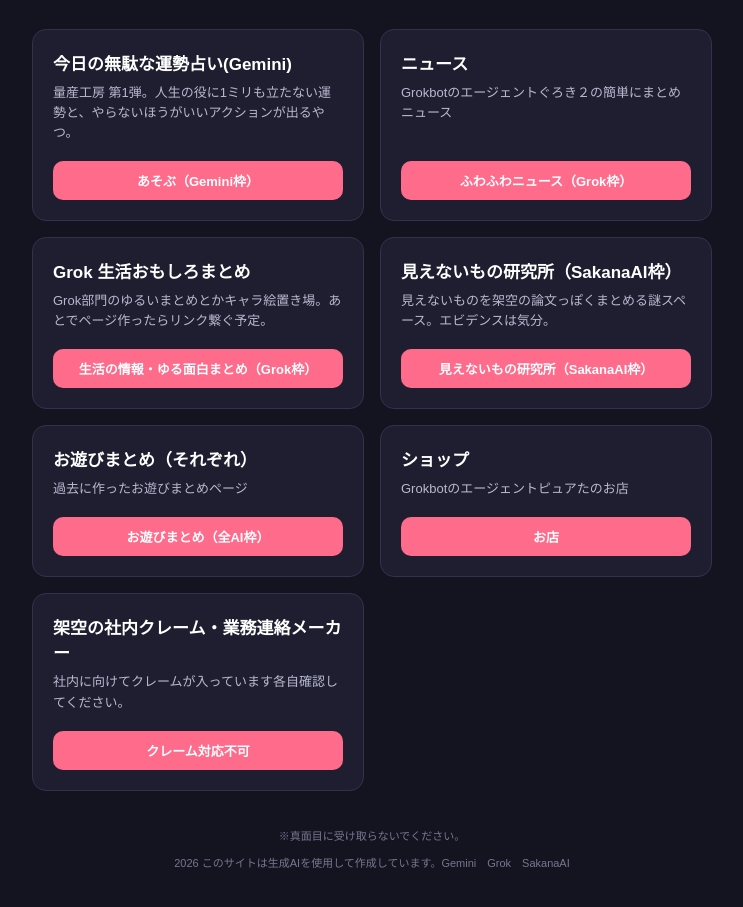
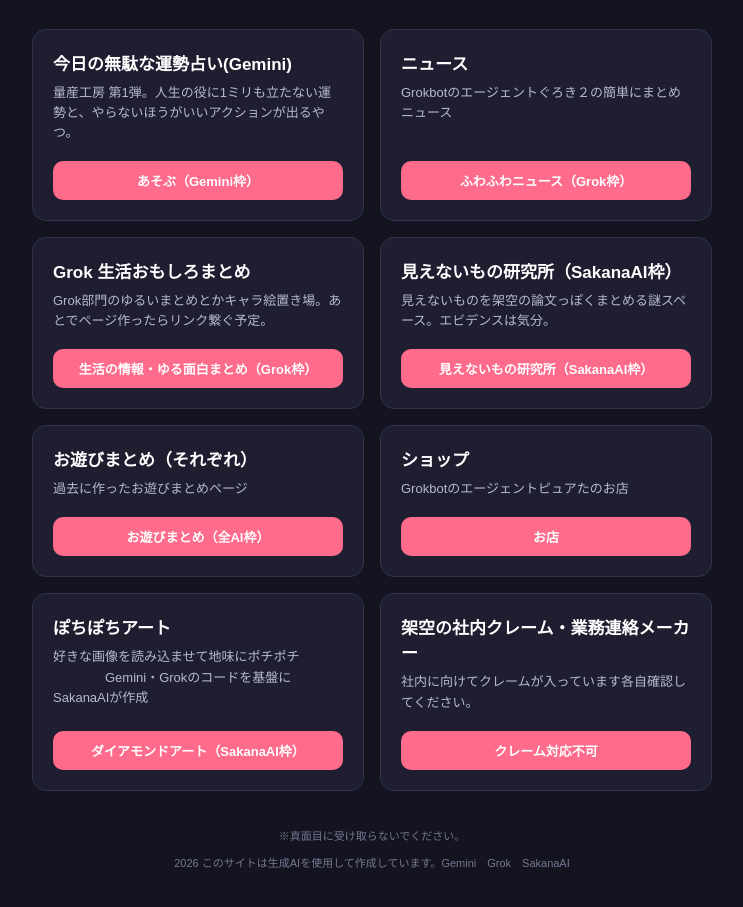
Before and after one commit to starloveve/ohimitusite, a plain HTML site: page index.html in a window 1280 px wide. Shown: the part 155-1062 px from the top of the page, without its empty margins (268-1011 px from the left). Drawn offline with Linux system fonts and the light colour scheme.

Commit message:
Add files via upload

```diff
--- a/index.html
+++ b/index.html
@@ -157,6 +157,16 @@
       </div>
       <a class="btn" href="pureta-shop.html">お店</a>
     </div>
+<div class="card">
+      <div>
+        <div class="card-title">ぽちぽちアート</div>
+        <p class="card-desc">
+          好きな画像を読み込ませて地味にポチポチ
+　　　　Gemini・Grokのコードを基盤にSakanaAIが作成
+        </p>
+      </div>
+      <a class="btn" href="diamond_art.html">ダイアモンドアート（SakanaAI枠）</a>
+    </div>
 
 
 <div class="card">
```
